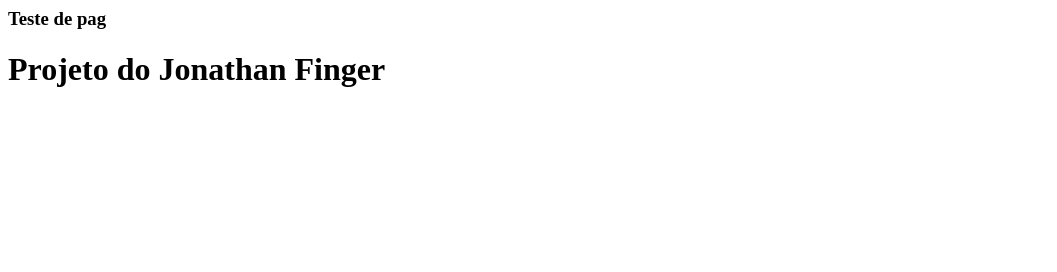
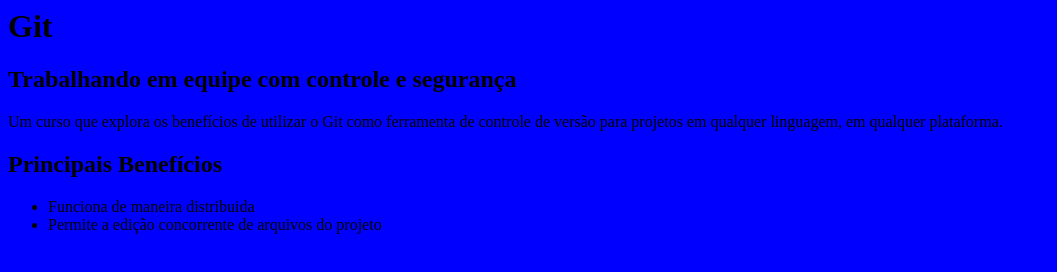
Before and after one commit to joniFinger/Study, a plain HTML site: page index.html in a window 1280 px wide. Shown: the whole page, without its empty margins (0-1057 px from the left). Drawn offline with Linux system fonts and the light colour scheme.

Commit message:
inicio do design

```diff
--- /dev/null
+++ b/estilo.css
@@ -0,0 +1,3 @@
+body{
+    background-color: blue
+}
--- a/index.html
+++ b/index.html
@@ -1,8 +1,19 @@
 <html>
     <head>
-        <h3>Teste de pag</h3>
+        <link rel="stylesheet" href="estilo.css">
     </head>
     <body>
-        <h1>Projeto do Jonathan Finger</h1>
+        <h1>Git</h1>
+        <h2>Trabalhando em equipe com controle e segurança</h2>
+
+        <p>
+            Um curso que explora os benefícios de utilizar o Git como ferramenta
+            de controle de versão para projetos em qualquer linguagem, em qualquer plataforma.
+        </p>
+        <h2>Principais Benefícios</h2>
+        <ul>
+            <li>Funciona de maneira distribuida</li>
+            <li>Permite a edição concorrente de arquivos do projeto</li>
+        </ul>
     </body>
 </html>
```
